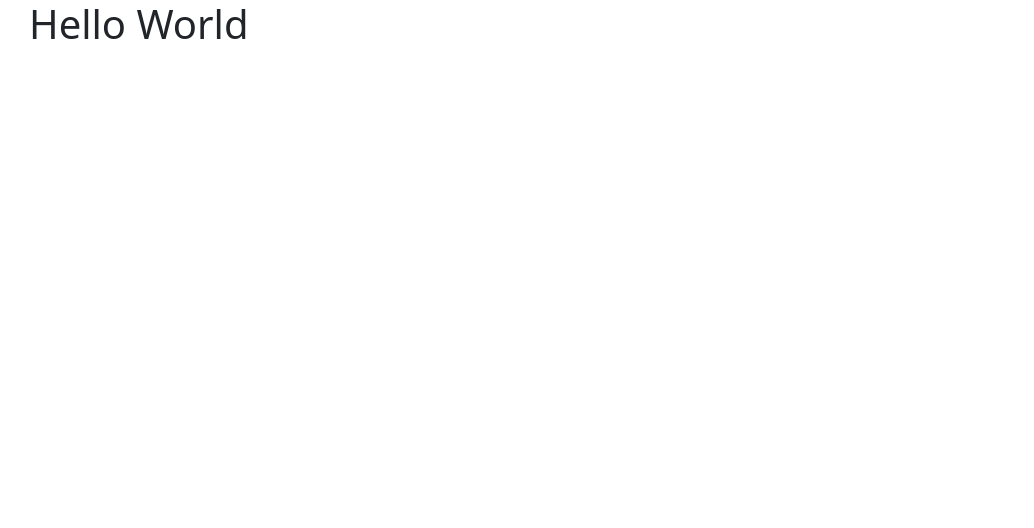
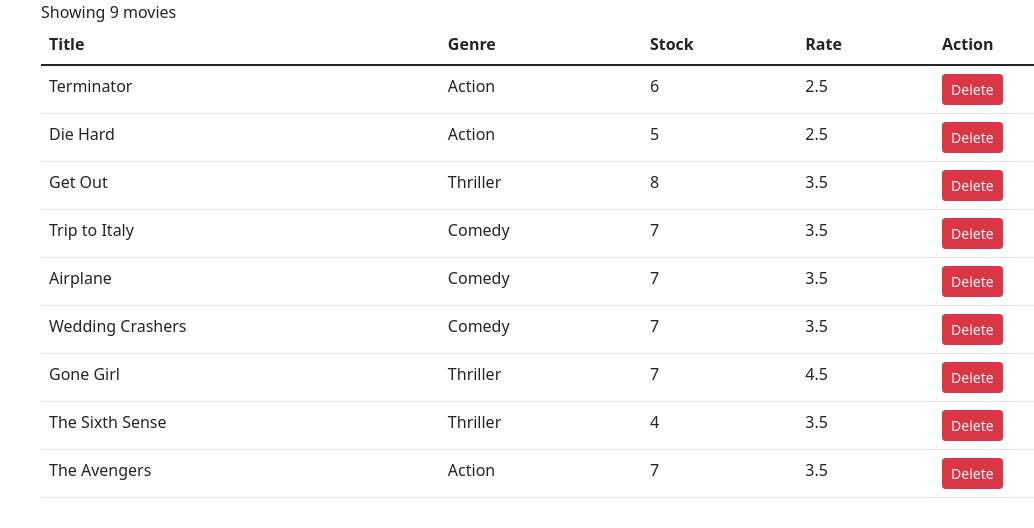
Before and after one commit to rakeshrgit/Vidly, a React (Create React App) app: page / in a window 1280 px wide. Shown: the top 528 px of the page, without its empty margins (53-1087 px from the left). Built offline with nearby package versions, Linux system fonts and the light colour scheme.

Commit message:
added all data

```diff
--- a/src/App.js
+++ b/src/App.js
@@ -1,10 +1,11 @@
 import React, { Component } from 'react';
+import Movies from './components/movies';
 class App extends Component {
   state = {  }
   render() {
     return (
       <main className="container">
-        <h1>Hello World</h1>
+       <Movies/>
       </main>
     );
   }
--- /dev/null
+++ b/src/components/movies.jsx
@@ -0,0 +1,50 @@
+import React, { Component } from 'react';
+import { getMovies } from '../services/fakeMovieService';
+
+class Movies extends Component {
+    state = {
+        movies:getMovies()
+     }
+     handleDelete = (movie) => {
+        const movies = this.state.movies.filter(m=> m._id !== movie._id)
+        this.setState({movies})
+     }
+    render() {
+        const{movies} = this.state;
+       // console.log('movies', movies)
+       if (movies.length === 0) return <p>No Data</p>;
+        return (
+            <React.Fragment>
+                <div className="container">
+                 <div>Showing {movies.length} movies</div>
+                <table className="table">
+                    <thead>
+                        <tr>
+                            <th>Title</th>
+                            <th>Genre</th>
+                            <th>Stock</th>
+                            <th>Rate</th>
+                            <th>Action</th>
+                        </tr>
+                    </thead>
+                    <tbody>
+                        {movies.map(movie=> (
+                            <tr key={movie._id}>
+                            <td>{movie.title}</td>
+                            <td>{movie.genre.name}</td>
+                            <td>{movie.numberInStock}</td>
+                            <td>{movie.dailyRentalRate}</td>
+                            <td><button onClick={()=>this.handleDelete(movie)} className="btn btn-danger btn-sm" >Delete</button></td>
+                        </tr>
+                        ))}
+
+
+                    </tbody>
+                </table>
+                </div>
+            </React.Fragment>
+        );
+    }
+}
+
+export default Movies;
```
